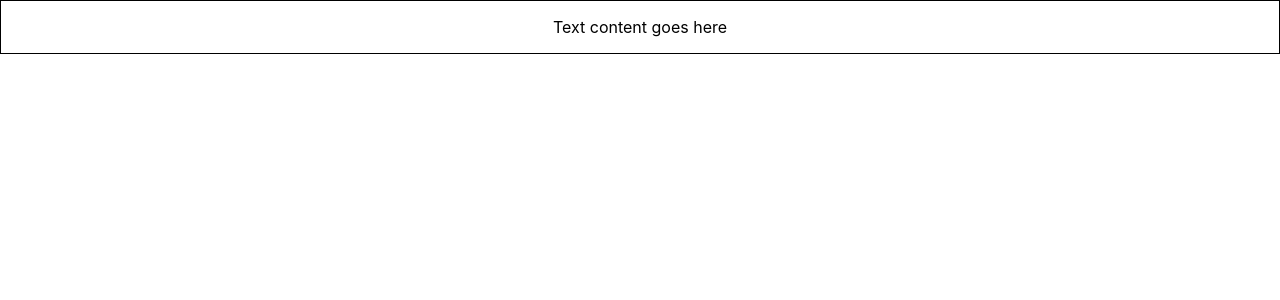
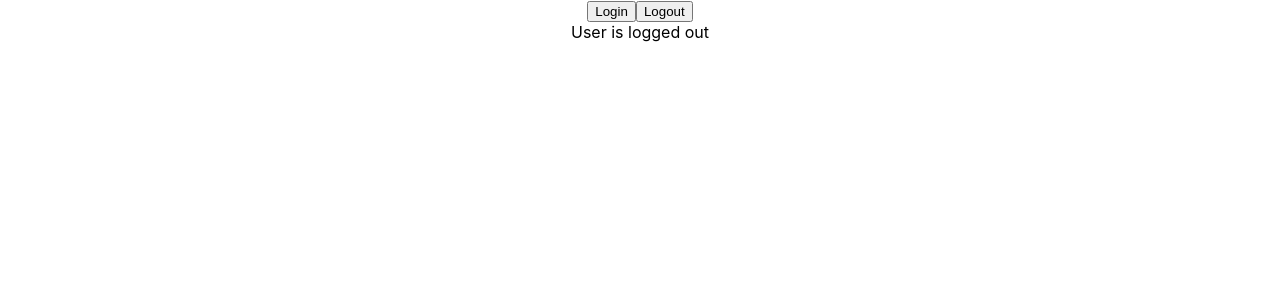
Before and after one commit to jombastic/react-typescript-demo, a React (Create React App) app: page / in a window 1280 px wide. Shown: the top 300 px of the page. Built offline with nearby package versions, Linux system fonts and the light colour scheme.

Commit message:
demonstrate type inference

```diff
--- a/src/App.tsx
+++ b/src/App.tsx
@@ -8,6 +8,7 @@
 import Person from './components/Person';
 import PersonList from './components/PersonList';
 import Status from './components/Status';
+import LoggedIn from './components/state/LoggedIn';
 
 function App() {
   const personName = {
@@ -47,7 +48,9 @@
 
       <Input value='' handleChange={(event) => console.log(event)} /> */}
 
-      <Container styles={{ border: '1px solid black', padding: '1rem' }} />
+      {/* <Container styles={{ border: '1px solid black', padding: '1rem' }} /> */}
+
+      <LoggedIn />
     </div>
   );
 }
--- /dev/null
+++ b/src/components/state/LoggedIn.tsx
@@ -0,0 +1,22 @@
+import { useState } from "react"
+
+const LoggedIn = () => {
+    const [isLoggedIn, setIsLoggedIn] = useState(false)
+
+    const handleLogin = () => {
+        setIsLoggedIn(true)
+    }
+    const handleLogout = () => {
+        setIsLoggedIn(false)
+    }
+
+    return (
+        <div>
+            <button onClick={handleLogin}>Login</button>
+            <button onClick={handleLogout}>Logout</button>
+            <div>User is {isLoggedIn ? 'logged in' : 'logged out'}</div>
+        </div>
+    )
+}
+
+export default LoggedIn
```
